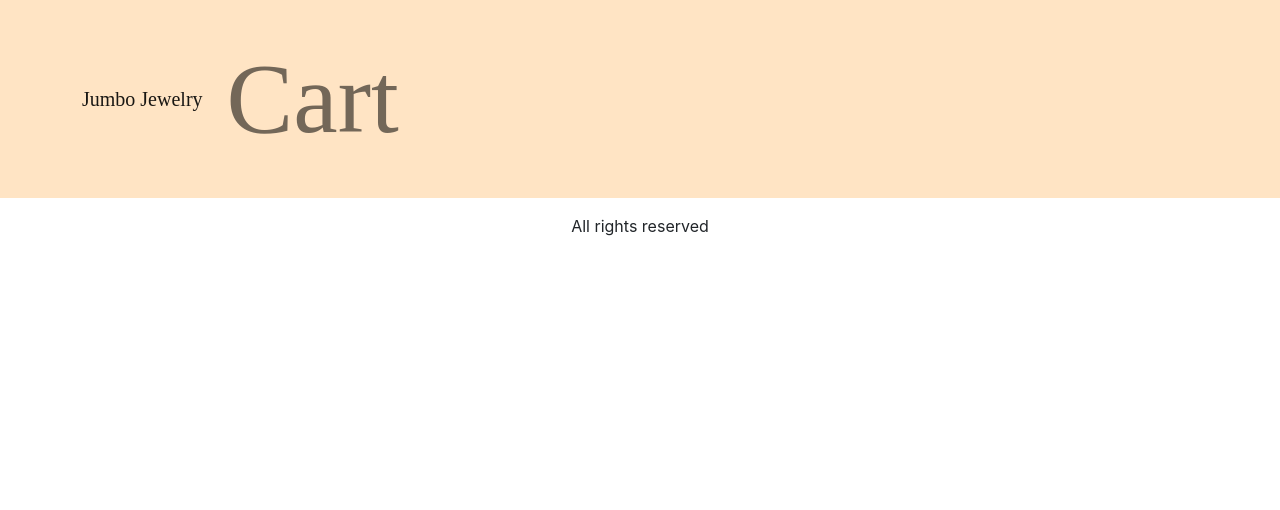
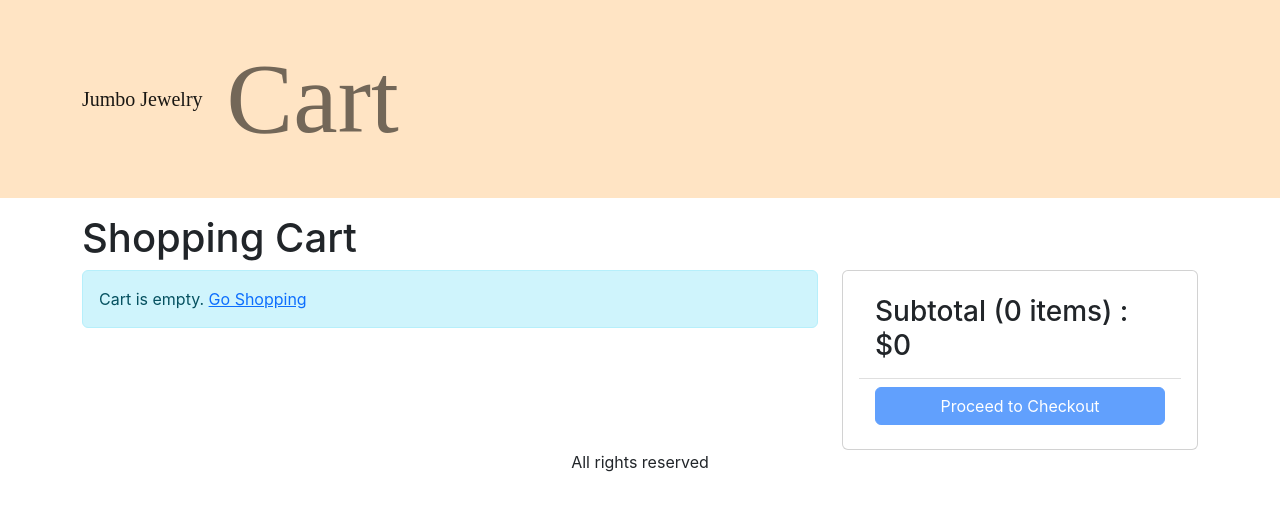
Before and after one commit to maxscott7/jumbo, a React (Create React App) app in the folder frontend/: page /cart in a window 1280 px wide. Shown: the top 510 px of the page. Built offline with nearby package versions, Linux system fonts and the light colour scheme.

Commit message:
Cart page but not button functionality

```diff
--- a/frontend/src/App.js
+++ b/frontend/src/App.js
@@ -5,6 +5,7 @@
 import {LinkContainer} from "react-router-bootstrap";
 import {useContext} from "react";
 import {Store} from "./Store";
+import CartScreen from "./screens/CartScreen";
 
 function App() {
     const {state} = useContext(Store);
@@ -36,6 +37,7 @@
                     <Container className='mt-3'>
                         <Routes>
                             <Route path="/product/:slug" element={<ProductScreen/>}/>
+                            <Route path="/cart" element={<CartScreen />} />
                             <Route path="/" element={<HomeScreen/>}/>
                         </Routes>
                     </Container>
--- a/frontend/src/index.css
+++ b/frontend/src/index.css
@@ -26,6 +26,9 @@
   padding: 1rem;
   font-family: Gabriola;
   font-size: 100px;
+}
+.img-thumbnail {
+  height: 80px;
 }
 
 .site_container {
--- /dev/null
+++ b/frontend/src/screens/CartScreen.js
@@ -0,0 +1,93 @@
+import {useContext} from "react";
+import {Store} from "../Store";
+import {Helmet} from "react-helmet-async";
+import {Button, Card, Col, ListGroup, Row} from "react-bootstrap";
+import MessageBox from "../components/MessageBox";
+import {Link} from "react-router-dom";
+
+export default function CartScreen() {
+    const { state, dispatch: ctxDispatch} = useContext(Store);
+    const {
+        cart: {cartItems},
+
+    } = state;
+
+    return (
+        <div>
+            <Helmet>
+                <title>Shopping Cart</title>
+            </Helmet>
+            <h1>Shopping Cart</h1>
+            <Row>
+                <Col md={8}>
+                    {cartItems.length === 0 ? (
+                        <MessageBox>
+                            Cart is empty. <Link to="/">Go Shopping</Link>
+                        </MessageBox>
+                    ) : (
+                        <ListGroup>
+                            {cartItems.map((item) => (
+                                <ListGroup.Item key={item._id}>
+                                    <Row className="align-items-center">
+                                        <Col md={4}>
+                                            <img
+                                                src={item.image}
+                                                alt={item.name}
+                                                className="img-fluid rounded img-thumbnail"
+                                            ></img>{' '}
+                                            <Link to={`/product/${item.slug}`}>{item.name}</Link>
+                                        </Col>
+                                        <Col md={3}>
+                                            <Button variant="light" disabled={item.quantity === 1}>
+                                                <i className="fas fa-minus-circle"></i>
+                                            </Button>{' '}
+                                            <span>{item.quantity}</span>{' '}
+                                            <Button
+                                                variant="light"
+                                                disabled={item.quantity === item.countInStock}
+                                            >
+                                                <i className="fas fa-plus-circle"></i>
+                                            </Button>
+                                        </Col>
+                                        <Col md={3}>${item.price}</Col>
+                                        <Col md={2}>
+                                            <Button variant="light">
+                                                <i className="fas fa-trash"></i>
+                                            </Button>
+                                        </Col>
+                                    </Row>
+                                </ListGroup.Item>
+                            ))}
+                        </ListGroup>
+                    )}
+                </Col>
+                <Col md={4}>
+                    <Card>
+                        <Card.Body>
+                            <ListGroup variant="flush">
+                                <ListGroup.Item>
+                                    <h3>
+                                        Subtotal ({cartItems.reduce((a, c) => a + c.quantity, 0)}{' '}
+                                        items) : $
+                                        {cartItems.reduce((a, c) => a + c.price * c.quantity, 0)}
+                                    </h3>
+                                </ListGroup.Item>
+                                <ListGroup.Item>
+                                    <div className="d-grid">
+                                        <Button
+                                            type="button"
+                                            variant="primary"
+                                            disabled={cartItems.length === 0}
+                                        >
+                                            Proceed to Checkout
+                                        </Button>
+                                    </div>
+                                </ListGroup.Item>
+                            </ListGroup>
+                        </Card.Body>
+                    </Card>
+                </Col>
+            </Row>
+        </div>
+    );
+}
--- a/frontend/src/screens/ProductScreen.js
+++ b/frontend/src/screens/ProductScreen.js
@@ -1,4 +1,4 @@
-import {useParams} from "react-router-dom";
+import {useNavigate, useParams} from "react-router-dom";
 import {useContext, useEffect, useReducer} from "react";
 import axios from "axios";
 import {Badge, Button, Card, Col, ListGroup, Row} from "react-bootstrap";
@@ -23,6 +23,7 @@
 }
 
 function ProductScreen() {
+    const navigate = useNavigate();
     const params = useParams();
     const {slug} = params;
 
@@ -56,6 +57,7 @@
         }
         cxtDispatch({type:'CART_ADD_ITEM', payload: {...product, quantity},
         });
+        navigate('/cart');
     };
     return (
         loading ? (<LoadingBox/>) :
```
